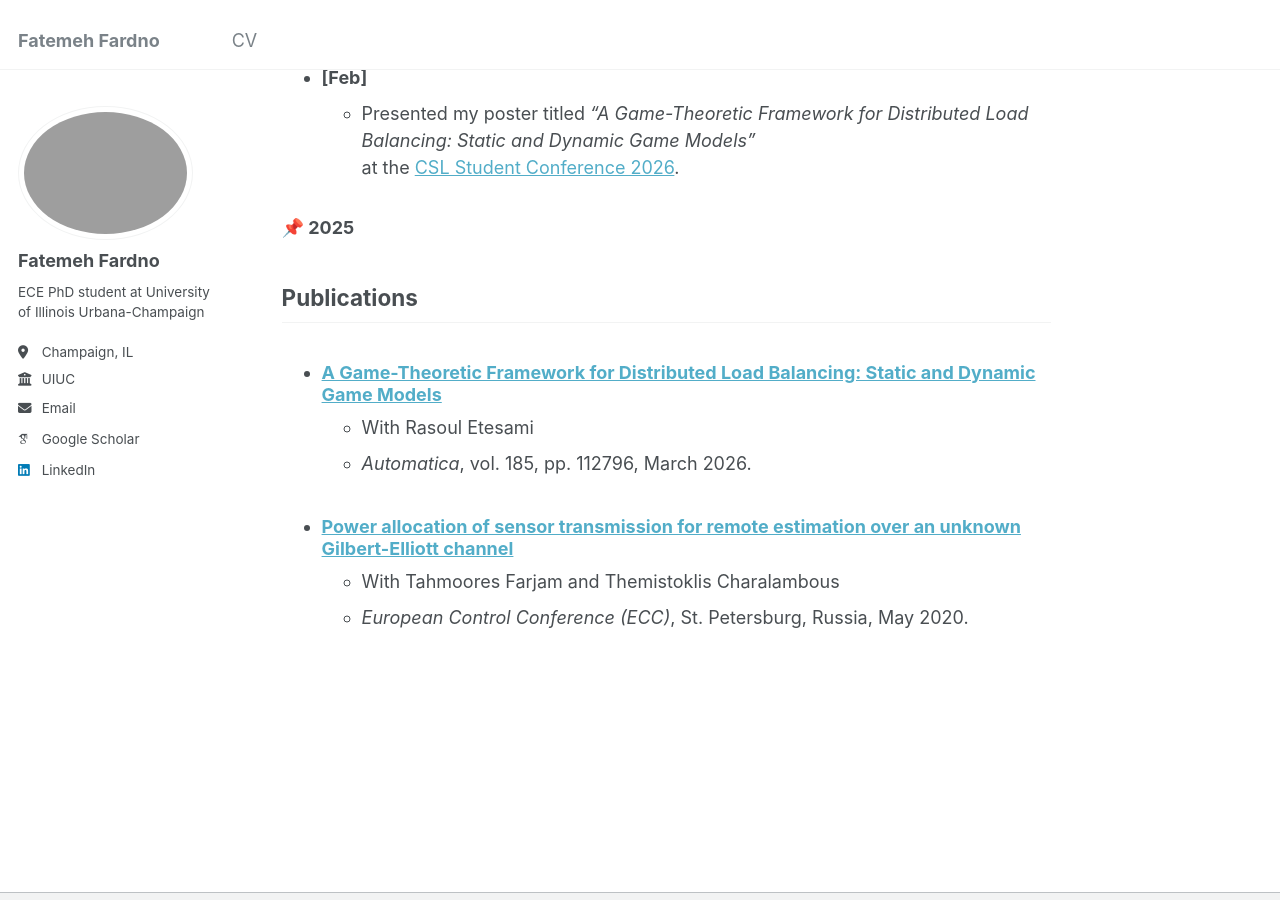
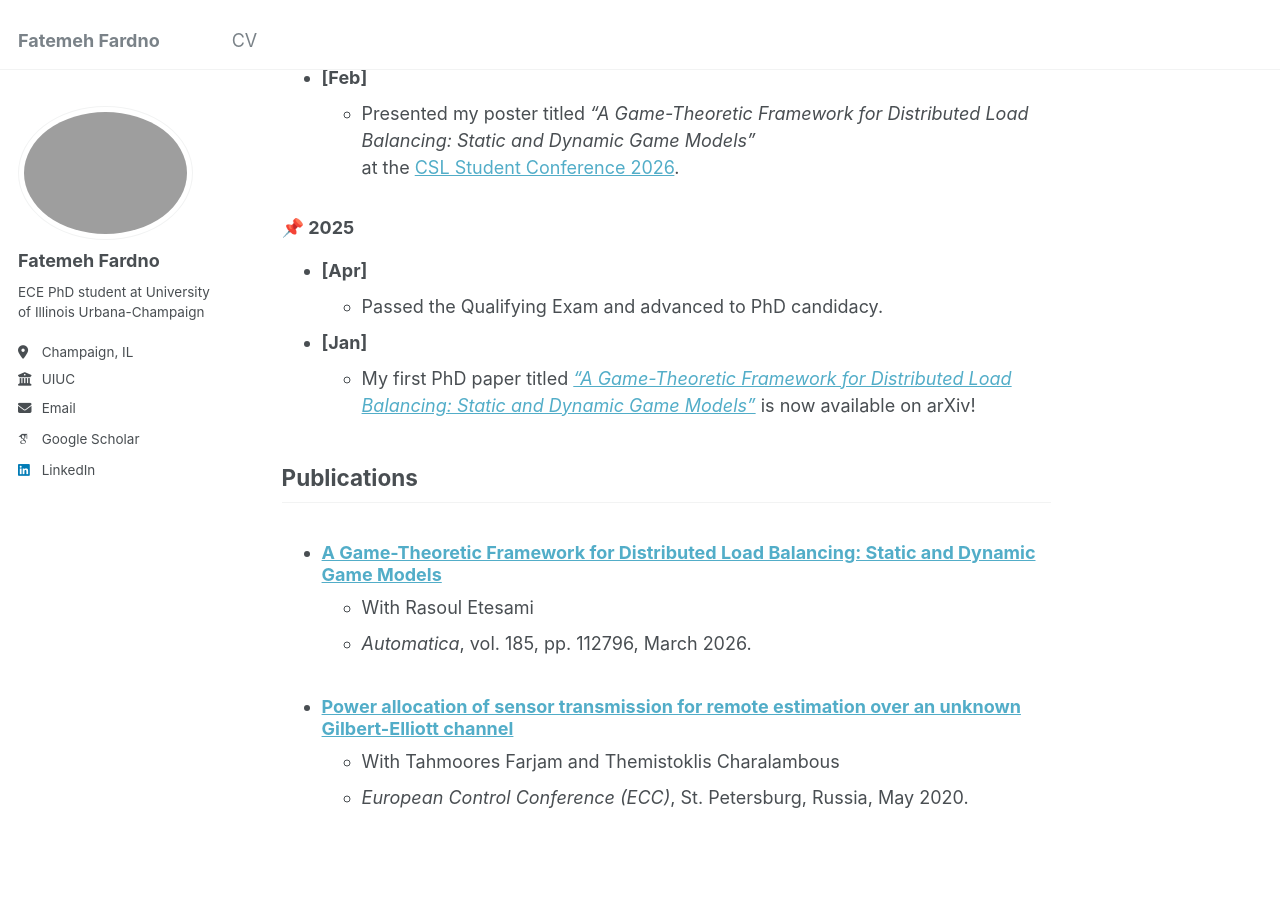
Before and after one commit to ffardno/ffardno.github.io, a Jekyll site: the page built from _pages/about.md, in a window 1280 px wide and 900 px high, scrolled down 1187 px. Built offline with Jekyll 4.4.1, drawn with Linux system fonts in a browser that asks for light colours; some web fonts are replaced.

Commit message:
Update about.md

```diff
--- a/_pages/about.md
+++ b/_pages/about.md
@@ -41,6 +41,12 @@ Before starting my PhD, I worked as a software engineer at [Microchip Technology
 
 ### 📌 2025
 
+- **[Apr]**
+  - Passed the Qualifying Exam and advanced to PhD candidacy.
+
+- **[Jan]**
+  - My first PhD paper titled [*“A Game-Theoretic Framework for Distributed Load Balancing: Static and Dynamic Game Models”*](https://arxiv.org/abs/2501.15324v1) is now available on arXiv!
+
 ## Publications
 
 * ### [A Game-Theoretic Framework for Distributed Load Balancing: Static and Dynamic Game Models](https://www.sciencedirect.com/science/article/abs/pii/S0005109825006958)
```
